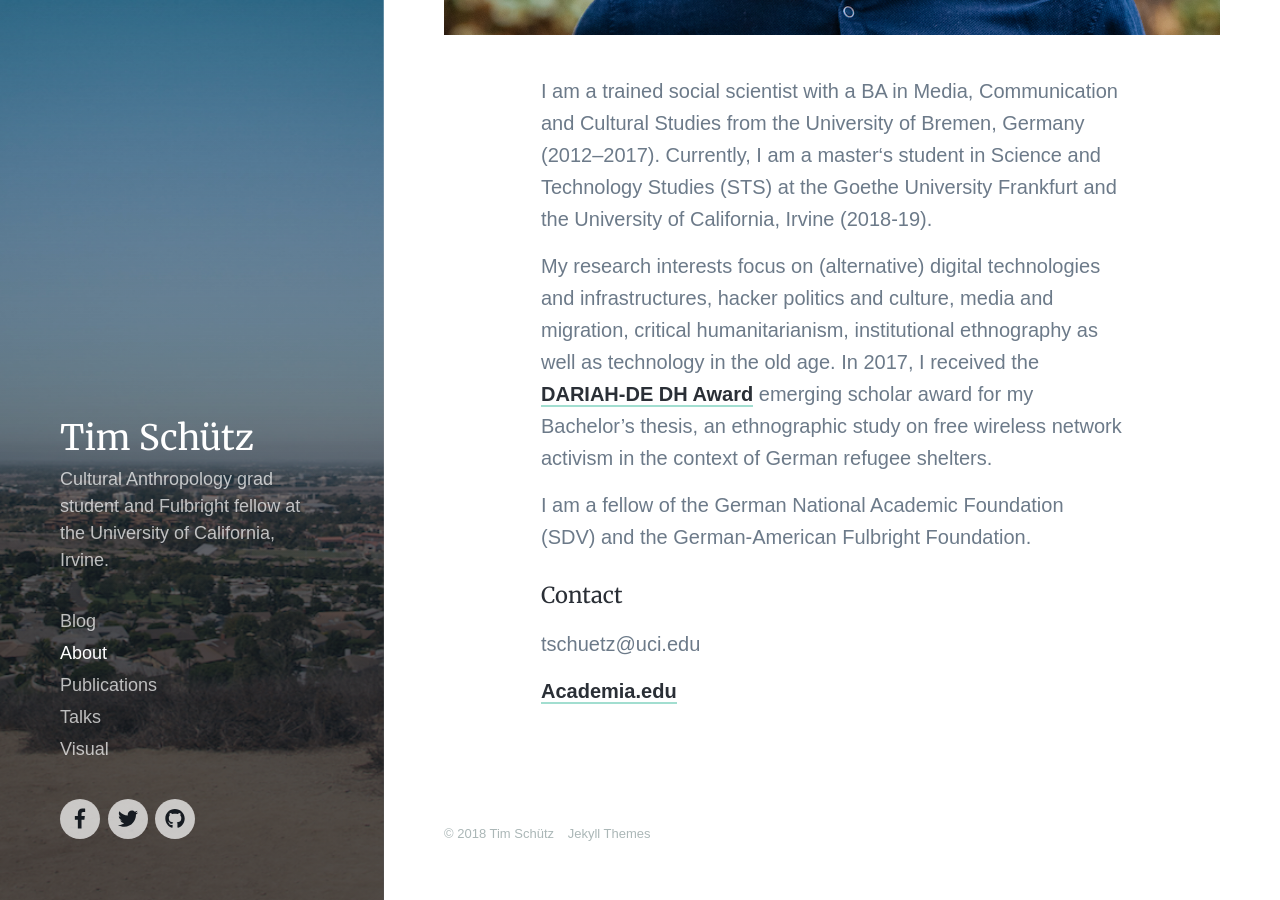
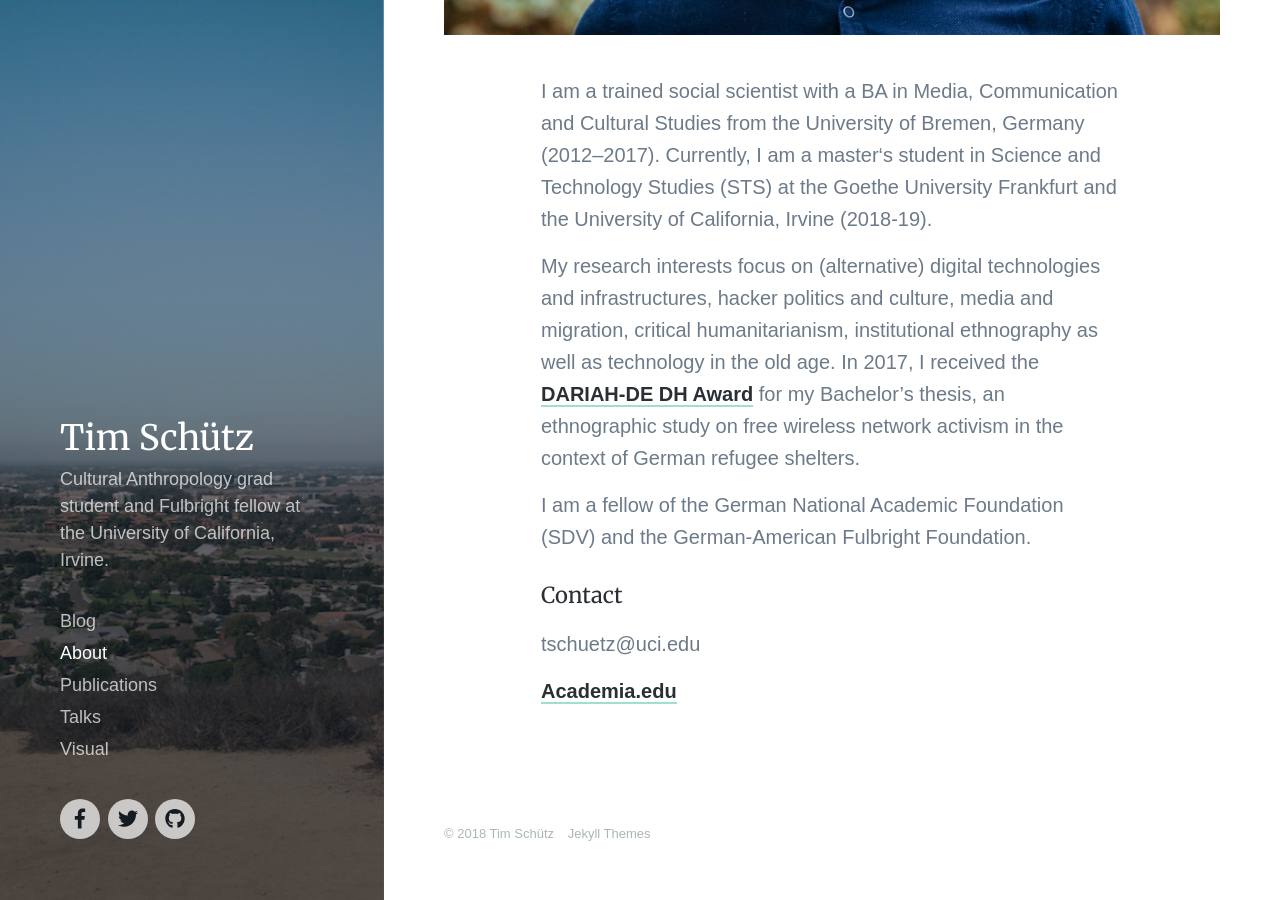
Before and after one commit to SimJoSt/timschuetz.github.io, a Jekyll site: the page built from _pages/about.md, in a window 1280 px wide and 900 px high, scrolled down 628 px. Built offline with Jekyll 4.4.1, drawn with Linux system fonts in a browser that asks for light colours; nearby versions of some CDN libraries; some web fonts are replaced.

Commit message:
Update about.md

```diff
--- a/_pages/about.md
+++ b/_pages/about.md
@@ -8,7 +8,7 @@ featured_image: /images/blog/2018/IMG_8643.jpg
 
 I am a trained social scientist with a BA in Media, Communication and Cultural Studies from the University of Bremen, Germany (2012–2017). Currently, I am a master‘s student in Science and Technology Studies (STS) at the Goethe University Frankfurt and the University of California, Irvine (2018-19).
 
-My research interests focus on (alternative) digital technologies and infrastructures, hacker politics and culture, media and migration, critical humanitarianism, institutional ethnography as well as technology in the old age. In 2017, I received the [DARIAH-DE DH Award](https://dhd-blog.org/?p=8009) emerging scholar award for my Bachelor's thesis, an ethnographic study on free wireless network activism in the context of German refugee shelters.
+My research interests focus on (alternative) digital technologies and infrastructures, hacker politics and culture, media and migration, critical humanitarianism, institutional ethnography as well as technology in the old age. In 2017, I received the [DARIAH-DE DH Award](https://dhd-blog.org/?p=8009) for my Bachelor's thesis, an ethnographic study on free wireless network activism in the context of German refugee shelters.
 
 I am a fellow of the German National Academic Foundation (SDV) and the German-American Fulbright Foundation.
 
```
